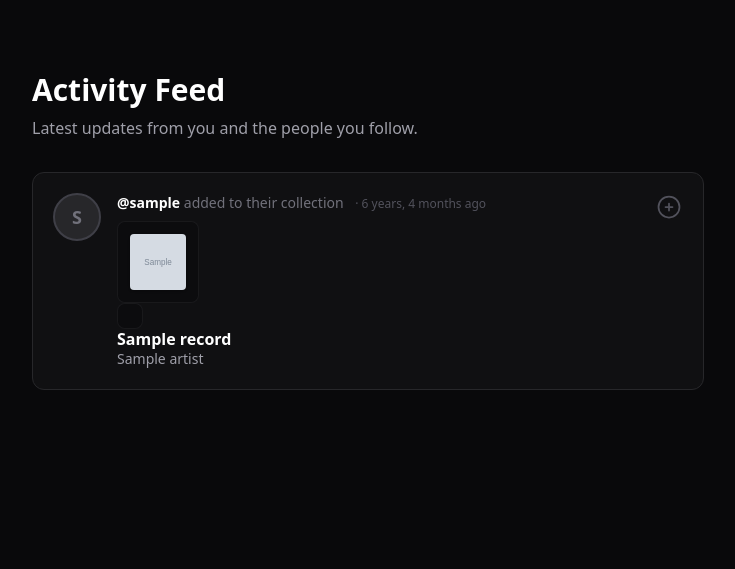
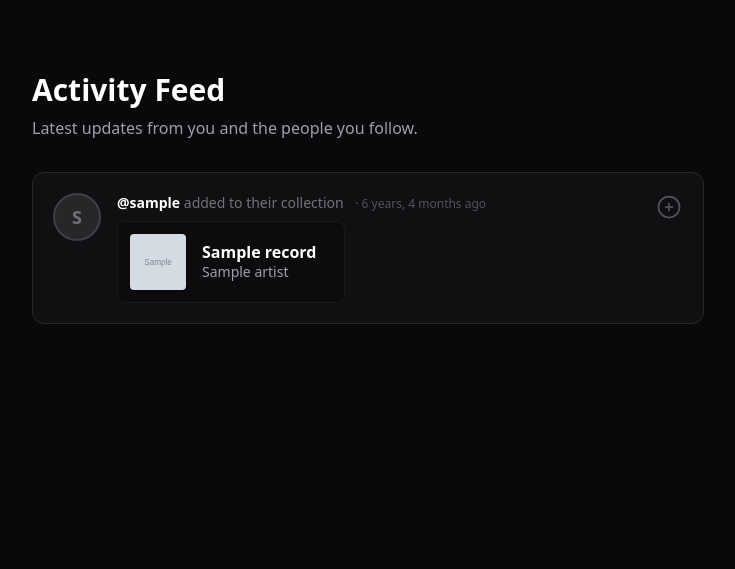
Before and after one commit to andrewstn/recordshelf, a Django app: page /accounts/feed/ in a window 1280 px wide. Shown: the part 65-634 px from the top of the page, without its empty margins (272-1007 px from the left). Run offline with Django 5.2, Linux system fonts and the light colour scheme; the visitor is signed in with stand-in values (Sample User, id 1); data comes from the database, SQL or seed files in the repository; tables that the repository leaves empty hold one stand-in row (values such as "Sample post"); grey boxes marked "Sample" are stand-in pictures.

Commit message:
Fix activity feed UI.

```diff
--- a/templates/feed.html
+++ b/templates/feed.html
@@ -56,12 +56,14 @@
                     </p>
 
                     <!-- The Record That Was Actioned -->
-                    <a href="{% url 'album_detail' activity.record.discogs_id %}" class="flex items-center gap-4 bg-zinc-950/50 p-3 rounded-lg border border-zinc-800/50 hover:border-zinc-700 transition group cursor-pointer w-max max-w-full">
-                        {% if activity.record.cover_art_url %}
-                            <img src="{{ activity.record.cover_art_url }}" referrerpolicy="no-referrer" class="w-14 h-14 rounded shadow object-cover flex-shrink-0 group-hover:scale-105 transition-transform">
-                        {% else %}
-                            <div class="w-14 h-14 rounded bg-zinc-800 flex items-center justify-center text-xs text-zinc-600 flex-shrink-0">No Cover</div>
-                        {% endif %}
+                    <div class="flex items-center gap-4 bg-zinc-950/50 p-3 rounded-lg border border-zinc-800/50 hover:border-zinc-700 transition group w-max max-w-full">
+                        <a href="{% url 'album_detail' activity.record.discogs_id %}" class="flex-shrink-0 block">
+                            {% if activity.record.cover_art_url %}
+                                <img src="{{ activity.record.cover_art_url }}" referrerpolicy="no-referrer" class="w-14 h-14 rounded shadow object-cover group-hover:scale-105 transition-transform">
+                            {% else %}
+                                <div class="w-14 h-14 rounded bg-zinc-800 flex items-center justify-center text-xs text-zinc-600">No Cover</div>
+                            {% endif %}
+                        </a>
 
                         <div class="overflow-hidden pr-4">
                             <a href="{% url 'album_detail' activity.record.discogs_id %}">
@@ -73,7 +75,7 @@
                                 <a href="{% url 'sync_artist' activity.record.artist.id %}" class="text-sm text-zinc-400 truncate hover:text-brand transition block" title="Sync this artist from Discogs">{{ activity.record.artist.name }}</a>
                             {% endif %}
                         </div>
-                    </a>
+                    </div>
                 </div>
 
                 <!-- Action Icon -->
```
